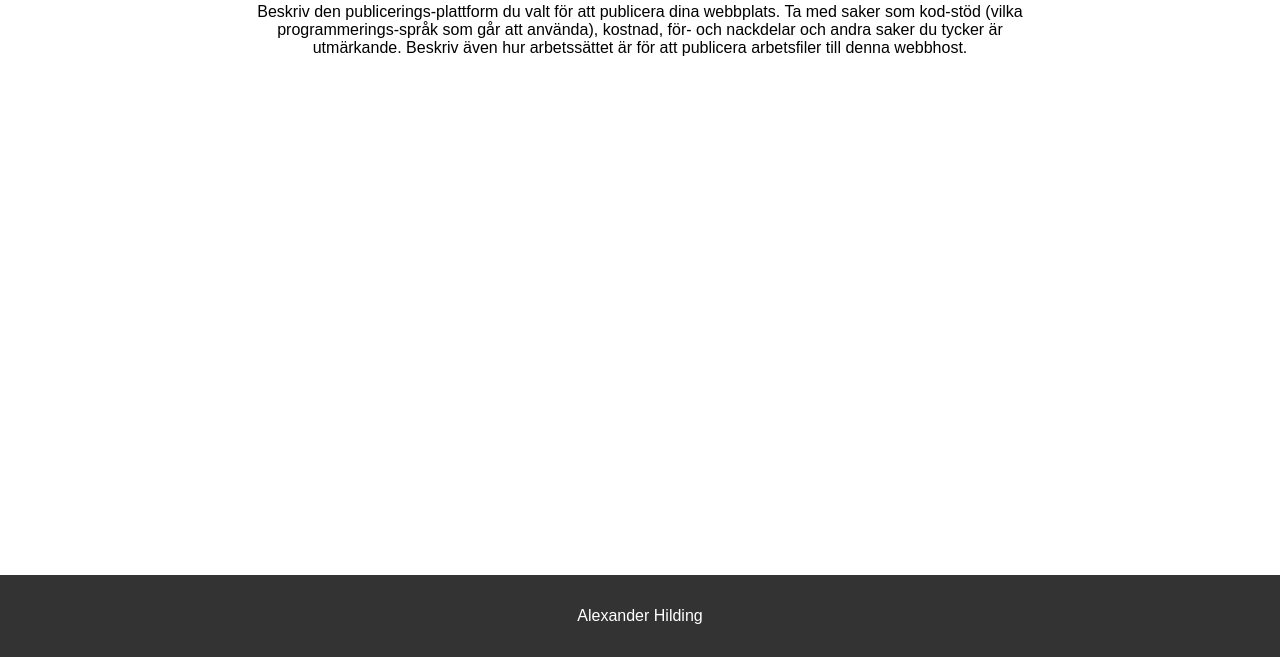
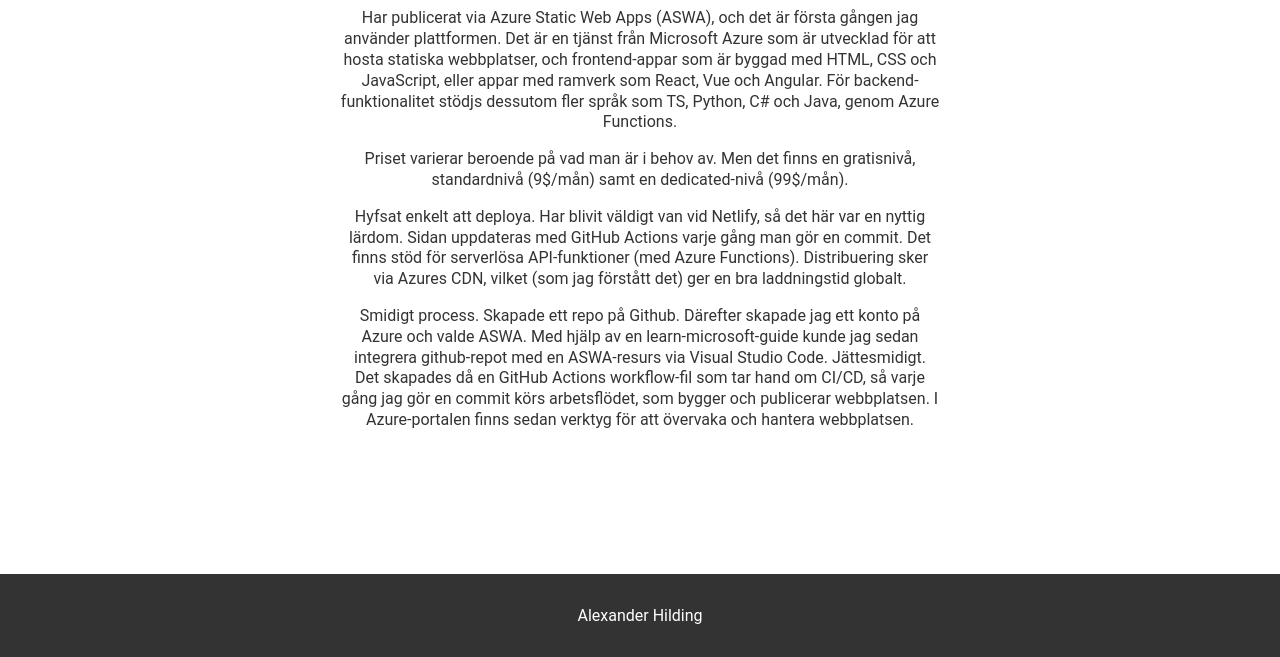
Before and after one commit to hildingx/dt193g_mom1, a plain HTML site: page publication.html in a window 1280 px wide. Shown: the part 143-800 px from the top of the page. Drawn offline with Linux system fonts and the light colour scheme.

Commit message:
Lagt till text för azure. Lätt css.

```diff
--- a/css/main.css
+++ b/css/main.css
@@ -1,5 +1,5 @@
 body {
-    font-family: Arial, sans-serif;
+    font-family: 'Roboto', Arial, sans-serif;
     margin: 0;
     padding: 0;
     display: flex;
@@ -76,6 +76,13 @@
     margin: auto;
 }
 
+.publish {
+    width: 80%;
+    max-width: 600px;
+    color: #333;
+    line-height: 1.3;
+}
+
 @media (max-width: 40rem) {
     nav ul {
         flex-direction: column;
--- a/publication.html
+++ b/publication.html
@@ -18,17 +18,27 @@
         </nav>
     </header>
 
-    <main>
+    <main class="publish">
         <h1>
-            Information om uppgiften
+            Azure Static Web Apps
         </h1>
         <p>
-            Beskriv den publicerings-plattform du valt för att publicera dina webbplats.
-            Ta med saker som kod-stöd (vilka programmerings-språk som går att använda), kostnad, för- och nackdelar och andra saker du tycker är utmärkande.
-            Beskriv även hur arbetssättet är för att publicera arbetsfiler till denna webbhost.
+            Har publicerat via Azure Static Web Apps (ASWA), och det är första gången jag använder plattformen.
+            Det är en tjänst från Microsoft Azure som är utvecklad för att hosta statiska webbplatser, och frontend-appar som är byggad med HTML, CSS och JavaScript, eller appar med ramverk som React, Vue och Angular.
+            För backend-funktionalitet stödjs dessutom fler språk som TS, Python, C# och Java, genom Azure Functions.
         </p>
         <p>
-
+            Priset varierar beroende på vad man är i behov av. Men det finns en gratisnivå, standardnivå (9$/mån) samt en dedicated-nivå (99$/mån).
+        </p>
+        <p>
+            Hyfsat enkelt att deploya. Har blivit väldigt van vid Netlify, så det här var en nyttig lärdom. Sidan uppdateras med GitHub Actions varje gång man gör en commit.
+            Det finns stöd för serverlösa API-funktioner (med Azure Functions).
+            Distribuering sker via Azures CDN, vilket (som jag förstått det) ger en bra laddningstid globalt.
+        </p>
+        <p>
+            Smidigt process. Skapade ett repo på Github. Därefter skapade jag ett konto på Azure och valde ASWA. Med hjälp av en learn-microsoft-guide kunde jag sedan integrera github-repot med en ASWA-resurs via Visual Studio Code.
+            Jättesmidigt. Det skapades då en GitHub Actions workflow-fil som tar hand om CI/CD, så varje gång jag gör en commit körs arbetsflödet, som bygger och publicerar webbplatsen.
+            I Azure-portalen finns sedan verktyg för att övervaka och hantera webbplatsen.
         </p>
     </main>
 
```
